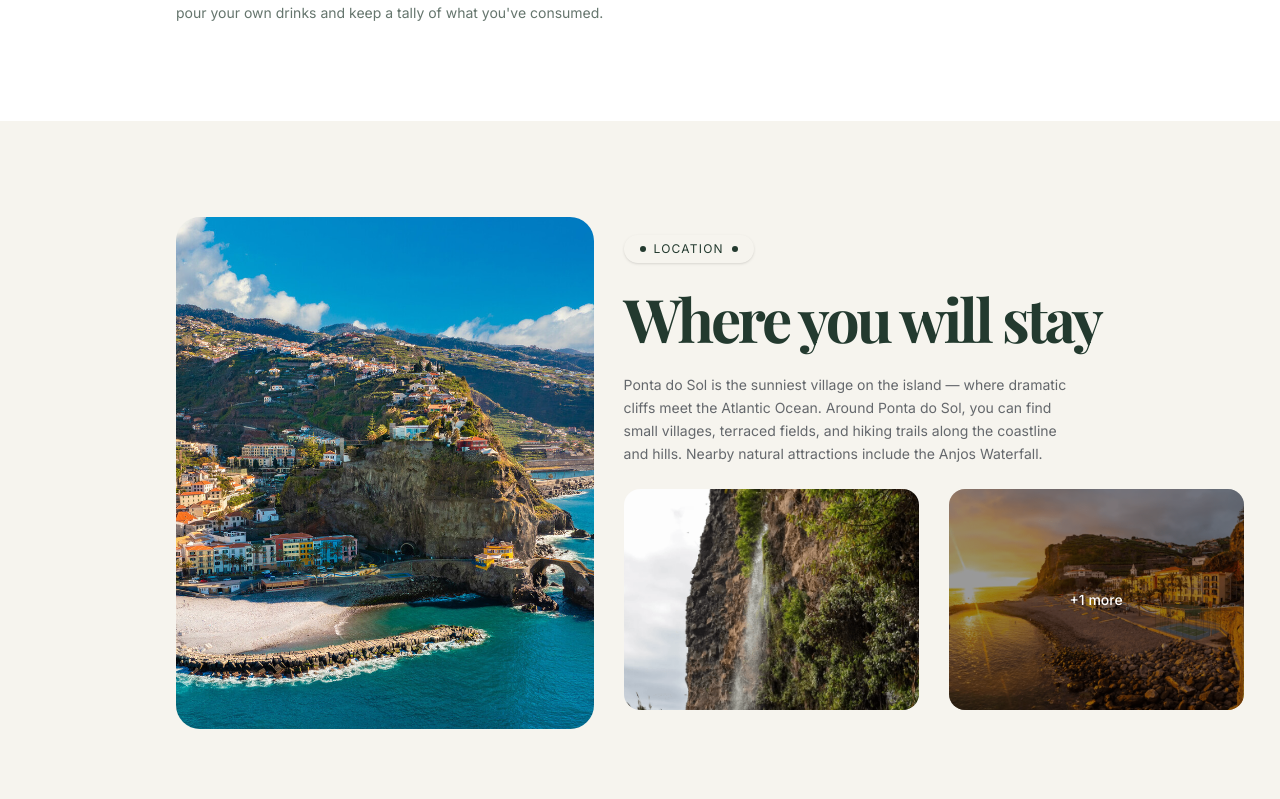
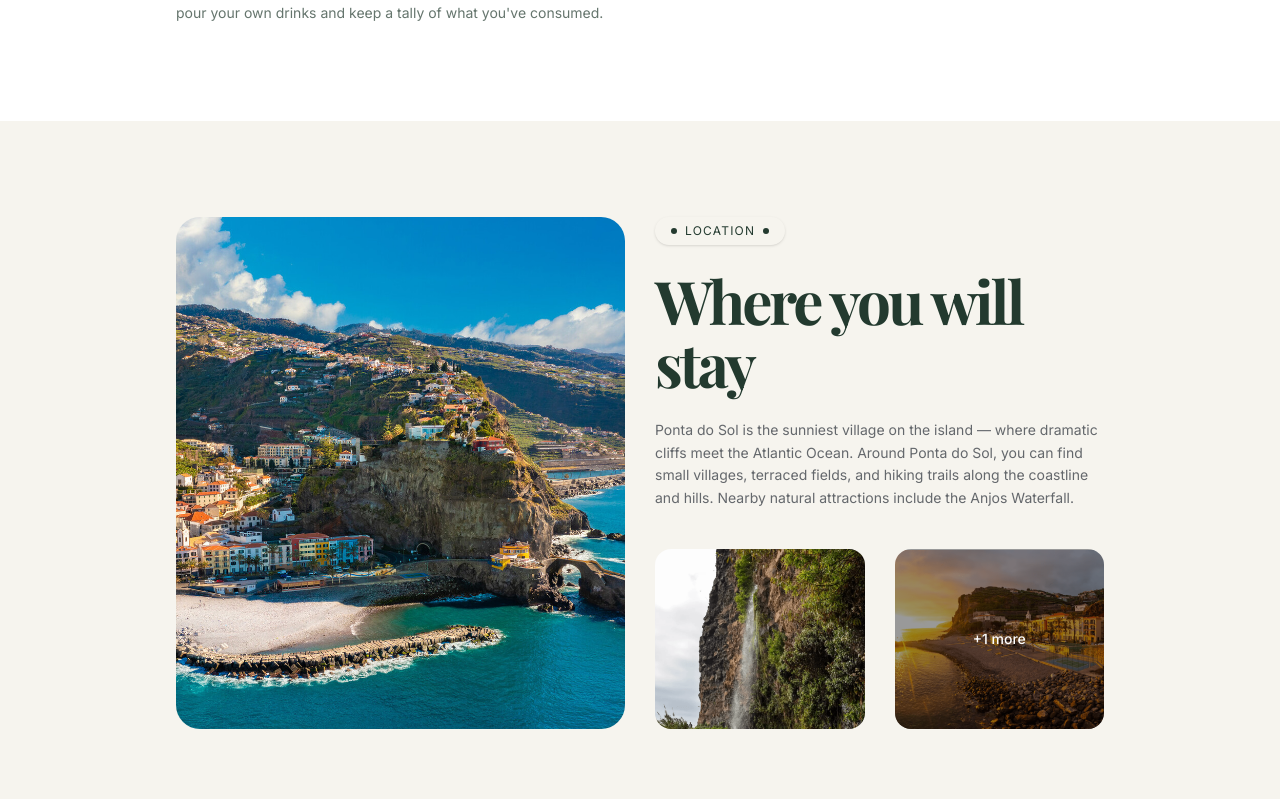
Before and after one commit to Andrianjaka-Tony/madeira-creative-vllage, a Next.js app: page / in a window 1280 px wide. Shown: the part 5541-6340 px from the top of the page. Built offline with nearby package versions, Linux system fonts and the light colour scheme; a web font is replaced by a local one.

Commit message:
home: make location section responsive (fix image height)

```diff
--- a/src/components/home/location-section.tsx
+++ b/src/components/home/location-section.tsx
@@ -1,5 +1,6 @@
 "use client";
 
+import Image from "next/image";
 import { useState } from "react";
 import { SectionBadge } from "@/components/ui/section-badge";
 import { ImageLightbox } from "@/components/ui/image-lightbox";
@@ -25,55 +26,60 @@ export function LocationSection() {
           onClose={() => setLightboxIndex(null)}
         />
       )}
-      <section className="bg-(--beige) flex items-center gap-7.5 px-20 xl:px-44 py-24">
+      <section className="bg-(--beige) grid grid-cols-1 lg:grid-cols-2 items-center gap-6 lg:gap-7.5 px-6 md:px-20 xl:px-44 py-16 md:py-24">
         {/* Image gauche */}
         <div
-          className="flex-none w-[45%] rounded-3xl overflow-hidden cursor-pointer"
-          style={{ height: 512 }}
+          className="relative rounded-3xl overflow-hidden cursor-pointer h-80 lg:h-128"
           onClick={() => setLightboxIndex(0)}
         >
-          <img
+          <Image
             src={stayImages[0].src}
             alt={stayImages[0].alt}
-            className="w-full h-full object-cover"
+            fill
+            sizes="45vw"
+            className="object-cover"
           />
         </div>
 
         {/* Colonne texte + images */}
-        <div className="flex flex-col gap-6">
+        <div className="h-full flex flex-col gap-6">
           <SectionBadge label="Location" />
-          <h2 className="serif font-bold text-6xl text-(--green) leading-[1.05] tracking-tighter">
+          <h2 className="serif font-bold text-4xl md:text-5xl lg:text-6xl text-(--green) leading-[1.05] tracking-tighter">
             Where you will stay
           </h2>
           <p className="text-sm text-(--blue)/70 leading-relaxed max-w-md">
             Ponta do Sol is the sunniest village on the island — where dramatic cliffs meet the
             Atlantic Ocean. Around Ponta do Sol, you can find small villages, terraced fields, and
-            hiking trails along the coastline and hills. Nearby natural attractions include the Anjos
-            Waterfall.
+            hiking trails along the coastline and hills. Nearby natural attractions include the
+            Anjos Waterfall.
           </p>
 
           {/* 2 petites images */}
-          <div className="flex gap-7.5">
+          <div className="mt-4 lg:mt-auto flex gap-4 lg:gap-7.5">
             <div
-              className="flex-none rounded-2xl overflow-hidden cursor-pointer"
-              style={{ width: 295, height: 221 }}
+              className="relative flex-1 rounded-2xl overflow-hidden cursor-pointer"
+              style={{ height: 180 }}
               onClick={() => setLightboxIndex(1)}
             >
-              <img
+              <Image
                 src={stayImages[1].src}
                 alt={stayImages[1].alt}
-                className="w-full h-full object-cover"
+                fill
+                sizes="(max-width: 1024px) 45vw, 295px"
+                className="object-cover"
               />
             </div>
             <div
-              className="relative flex-none rounded-2xl overflow-hidden cursor-pointer"
-              style={{ width: 295, height: 221 }}
+              className="relative flex-1 rounded-2xl overflow-hidden cursor-pointer"
+              style={{ height: 180 }}
               onClick={() => setLightboxIndex(PREVIEW_COUNT)}
             >
-              <img
+              <Image
                 src={stayImages[2].src}
                 alt={stayImages[2].alt}
-                className="w-full h-full object-cover"
+                fill
+                sizes="(max-width: 1024px) 45vw, 295px"
+                className="object-cover"
               />
               {stayImages.length > PREVIEW_COUNT + 1 && (
                 <div className="absolute inset-0 bg-black/40 flex items-center justify-center">
```
